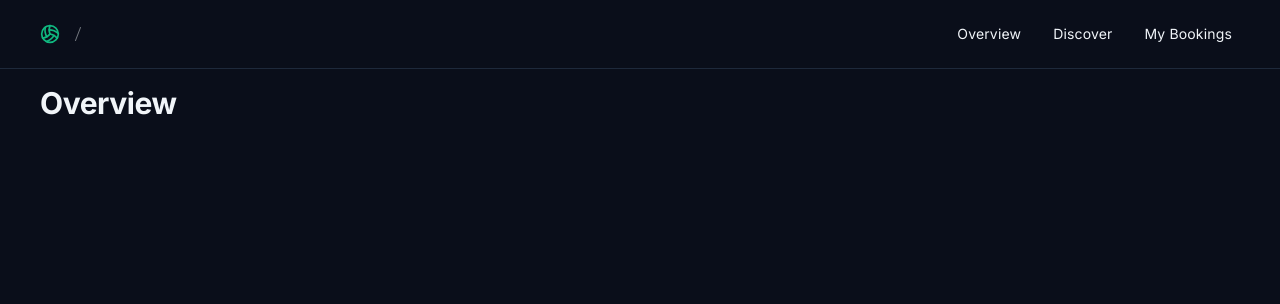
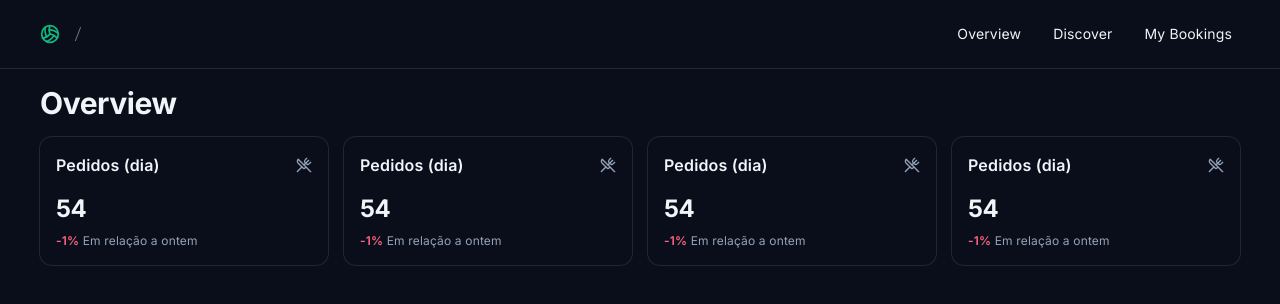
Before and after one commit to gabrielgallan/PROJECT-sportzone-web, a React (Vite) app: page / in a window 1280 px wide. Shown: the top 304 px of the page. Built offline with nearby package versions, Linux system fonts and the light colour scheme.

Commit message:
add overview cards

```diff
--- a/src/pages/_layouts/org/organization-header.tsx
+++ b/src/pages/_layouts/org/organization-header.tsx
@@ -2,13 +2,35 @@ import { Slash, Volleyball } from 'lucide-react'
 import { Link } from 'react-router-dom'
 import {
 	NavigationMenu,
+	NavigationMenuContent,
 	NavigationMenuItem,
 	NavigationMenuLink,
 	NavigationMenuList,
+	NavigationMenuTrigger,
 } from '../../../components/ui/navigation-menu'
 import { OrganizationSwitcher } from './organization-switcher'
 
 const _icon = 'https://cdn.jsdelivr.net/gh/devicons/devicon@latest/icons/nextjs/nextjs-original.svg'
+
+function ListItem({
+	title,
+	children,
+	href,
+	...props
+}: React.ComponentPropsWithoutRef<'li'> & { href: string }) {
+	return (
+		<li {...props}>
+			<NavigationMenuLink asChild>
+				<Link to={href}>
+					<div className="flex flex-col gap-1 text-sm">
+						<div className="leading-none font-medium">{title}</div>
+						<div className="line-clamp-2 text-muted-foreground">{children}</div>
+					</div>
+				</Link>
+			</NavigationMenuLink>
+		</li>
+	)
+}
 
 export function OrganizationHeader() {
 	return (
@@ -27,23 +49,24 @@ export function OrganizationHeader() {
 						<NavigationMenuList className="space-x-4">
 							<NavigationMenuItem>
 								<NavigationMenuLink asChild>
-									<Link to="/docs">Dashboard</Link>
+									<Link to="/org">Dashboard</Link>
 								</NavigationMenuLink>
 							</NavigationMenuItem>
 							<NavigationMenuItem>
-								<NavigationMenuLink asChild>
-									<Link to="/docs">Courts</Link>
-								</NavigationMenuLink>
-							</NavigationMenuItem>
-							<NavigationMenuItem>
-								<NavigationMenuLink asChild>
-									<Link to="/docs">Bookings</Link>
-								</NavigationMenuLink>
-							</NavigationMenuItem>
-							<NavigationMenuItem>
-								<NavigationMenuLink asChild>
-									<Link to="/docs">Memberships</Link>
-								</NavigationMenuLink>
+								<NavigationMenuTrigger>Manage</NavigationMenuTrigger>
+								<NavigationMenuContent>
+									<ul className="w-96">
+										<ListItem href="/docs" title="Organization courts">
+											Re-usable components built with Tailwind CSS.
+										</ListItem>
+										<ListItem href="/docs/installation" title="Organization bookings">
+											How to install dependencies and structure your app.
+										</ListItem>
+										<ListItem href="/docs/primitives/typography" title="Organization members">
+											Styles for headings, paragraphs, lists...etc
+										</ListItem>
+									</ul>
+								</NavigationMenuContent>
 							</NavigationMenuItem>
 							<NavigationMenuItem>
 								<NavigationMenuLink asChild>
@@ -51,7 +74,7 @@ export function OrganizationHeader() {
 								</NavigationMenuLink>
 							</NavigationMenuItem>
 							<NavigationMenuItem>
-								<NavigationMenuLink asChild>
+								<NavigationMenuLink asChild active>
 									<Link to="/docs">Settings</Link>
 								</NavigationMenuLink>
 							</NavigationMenuItem>
--- /dev/null
+++ b/src/pages/customer/overview/components/card.tsx
@@ -0,0 +1,20 @@
+import { UtensilsCrossed } from 'lucide-react'
+import { Card, CardContent, CardHeader, CardTitle } from '@/components/ui/card'
+
+export function CardTest() {
+	return (
+		<Card>
+			<CardHeader className="flex items-center justify-between">
+				<CardTitle className="text-base font-semibold">Pedidos (dia)</CardTitle>
+				<UtensilsCrossed className="h-4 w-4 text-muted-foreground" />
+			</CardHeader>
+			<CardContent className="flex flex-col gap-2">
+				<span className="text-2xl font-bold tracking-tight">54</span>
+				<p className="text-xs text-muted-foreground">
+					<span className="font-semibold text-rose-500 dark:text-rose-400">-1%</span> Em relação a
+					ontem
+				</p>
+			</CardContent>
+		</Card>
+	)
+}
--- a/src/pages/customer/overview/index.tsx
+++ b/src/pages/customer/overview/index.tsx
@@ -1,11 +1,21 @@
 import { PageTitle } from '@/components/page-title'
+import { CardTest } from './components/card'
 
 export function Overview() {
 	return (
 		<>
 			<PageTitle title="Overview" />
-			<div className="max-w-300 mx-auto">
+			<div className="max-w-300 mx-auto space-y-4">
 				<h1 className="text-3xl font-bold tracking-tight">Overview</h1>
+
+				<div className="grid grid-cols-4 gap-4">
+					<CardTest />
+					<CardTest />
+					<CardTest />
+					<CardTest />
+				</div>
+
+				<div className="grid grid-cols-9 gap-4"></div>
 			</div>
 		</>
 	)
```
